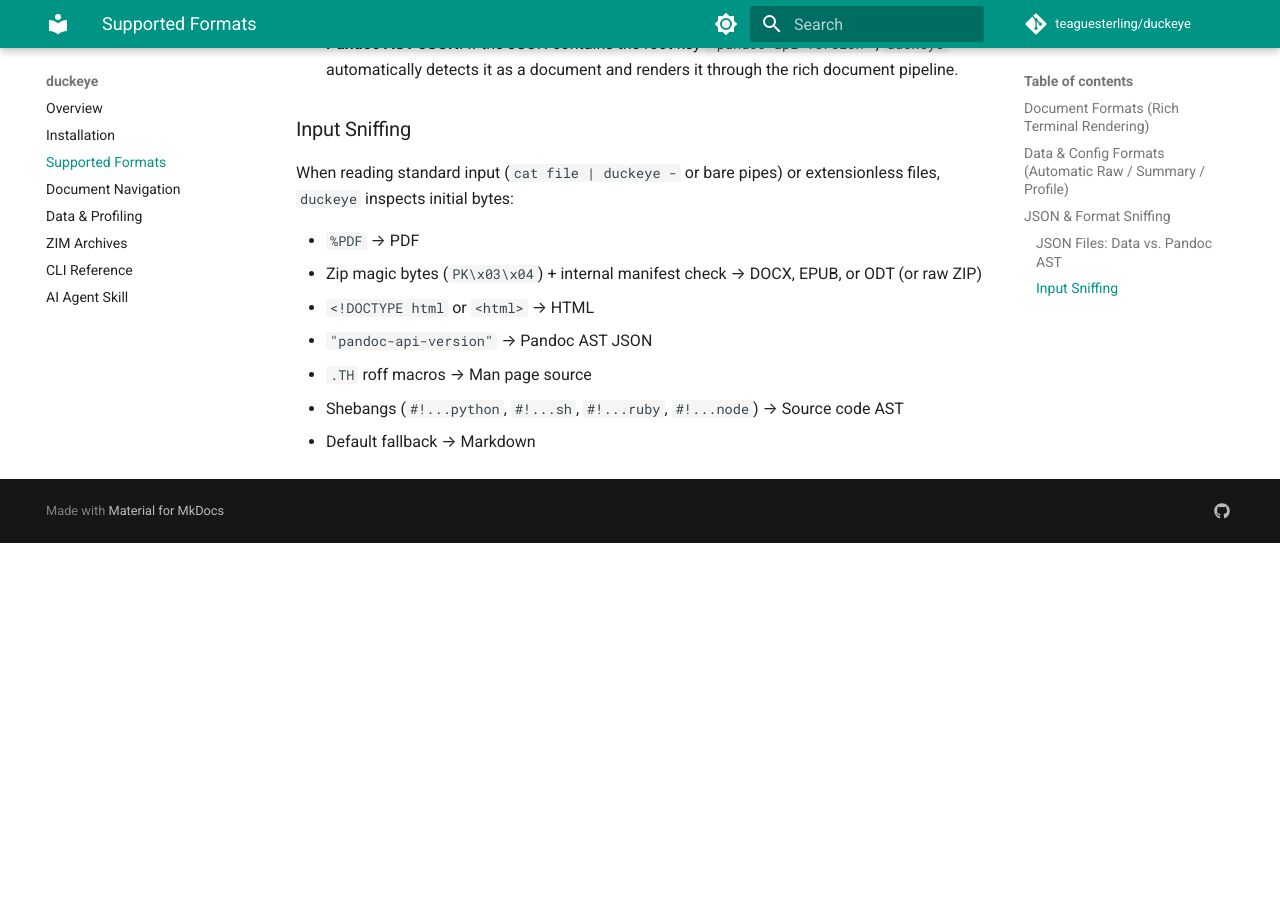
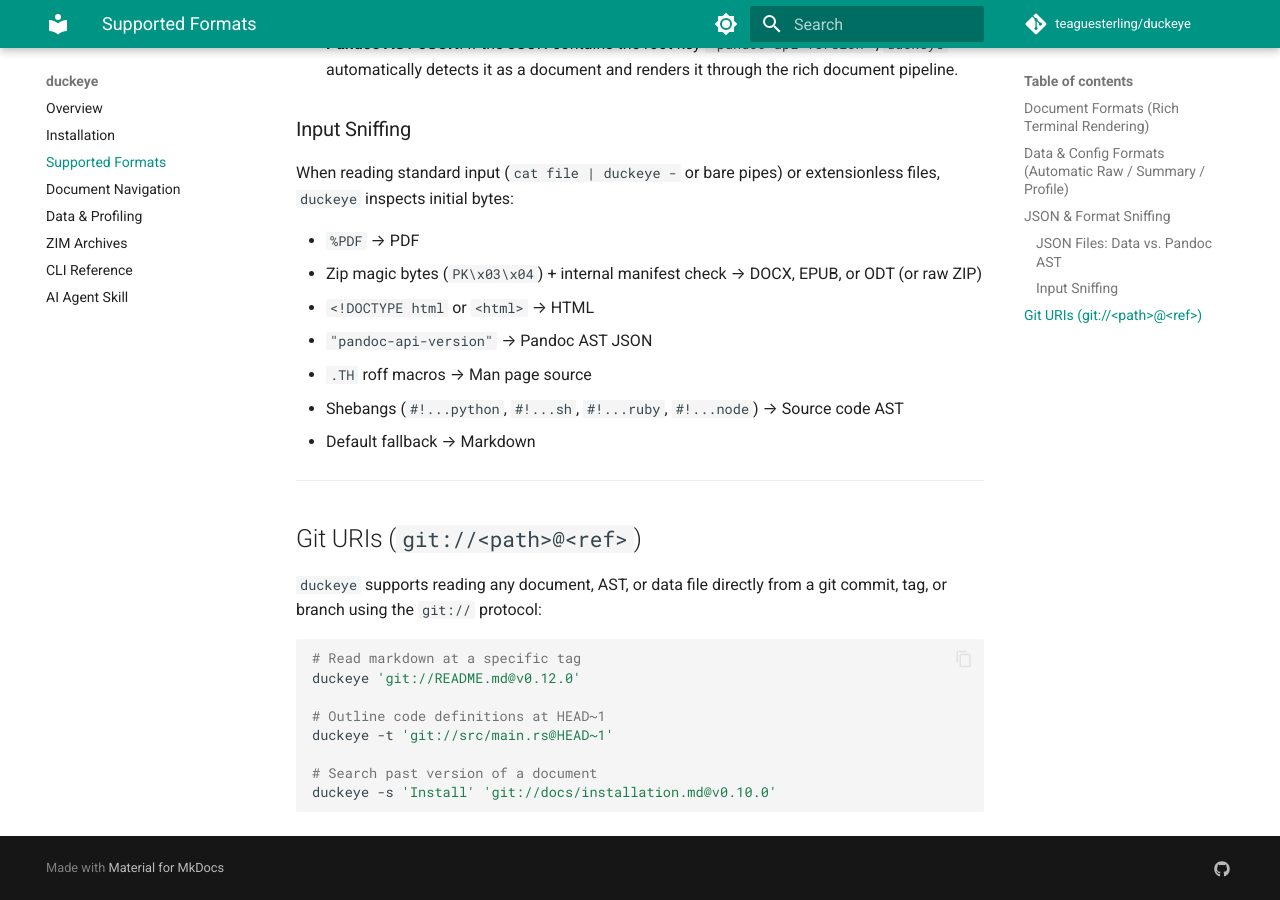
Before and after one commit to teaguesterling/duckeye, an MkDocs documentation site: the page built from docs/formats.md, in a window 1280 px wide and 900 px high, scrolled down 2536 px. Built offline with MkDocs 1.6.1 and Material for MkDocs 9.7.7, drawn with Linux system fonts in a browser that asks for light colours; comment, search, counter and statistics services are not loaded; before the commit the page ends 3079 px from its top, so only the background shows below that.

Commit message:
feat: add native git:// protocol URI support

````diff
--- a/docs/formats.md
+++ b/docs/formats.md
@@ -59,3 +59,20 @@ When reading standard input (`cat file | duckeye -` or bare pipes) or extensionl
 * `.TH ` roff macros &rarr; Man page source
 * Shebangs (`#!...python`, `#!...sh`, `#!...ruby`, `#!...node`) &rarr; Source code AST
 * Default fallback &rarr; Markdown
+
+---
+
+## Git URIs (`git://<path>@<ref>`)
+
+`duckeye` supports reading any document, AST, or data file directly from a git commit, tag, or branch using the `git://` protocol:
+
+```bash
+# Read markdown at a specific tag
+duckeye 'git://README.md@v0.12.0'
+
+# Outline code definitions at HEAD~1
+duckeye -t 'git://src/main.rs@HEAD~1'
+
+# Search past version of a document
+duckeye -s 'Install' 'git://docs/installation.md@v0.10.0'
+```
````
Also changed, not shown: README.md (+9 -6 lines), skills/duckeye/SKILL.md (+3 -1 lines), 2 other files.
